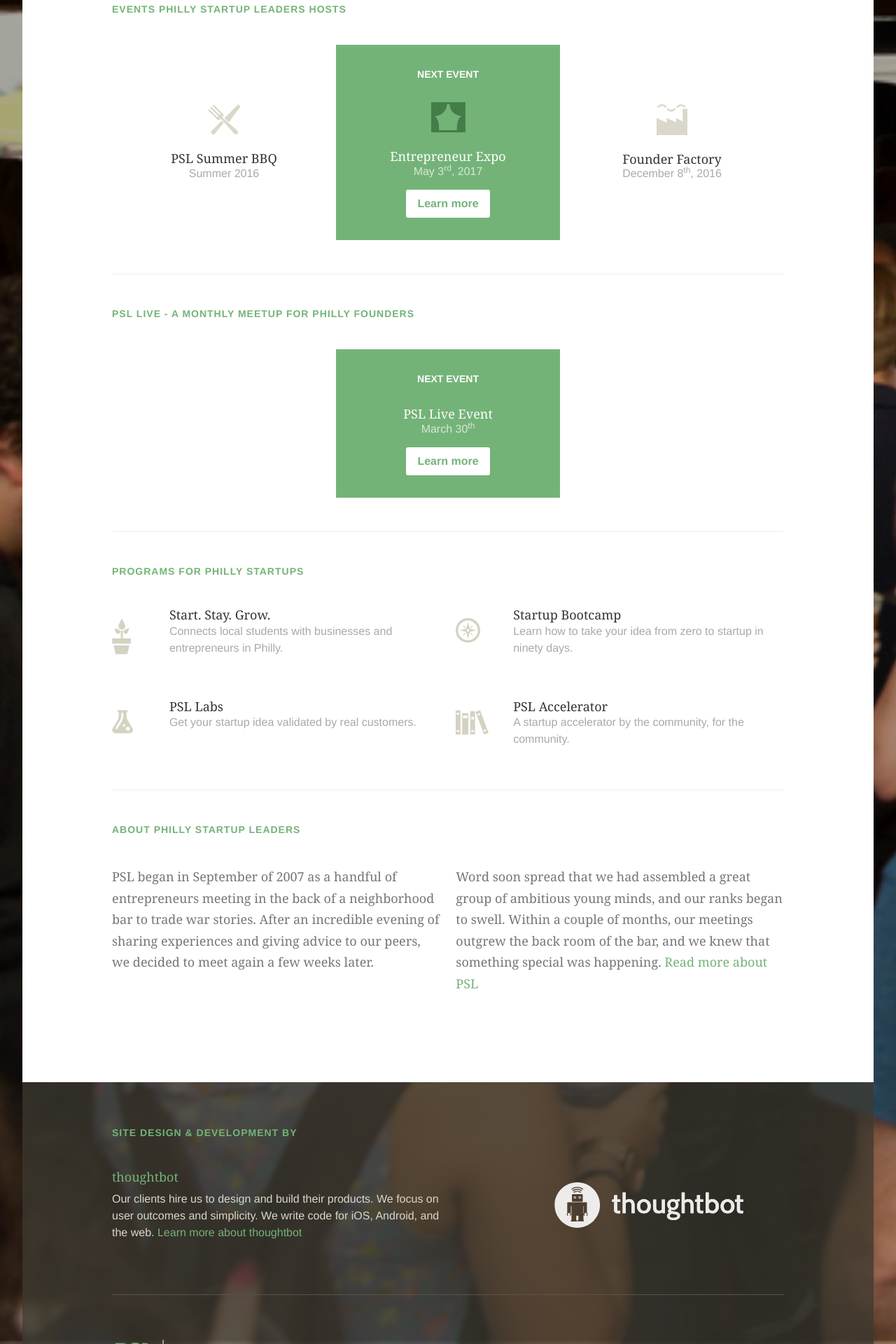
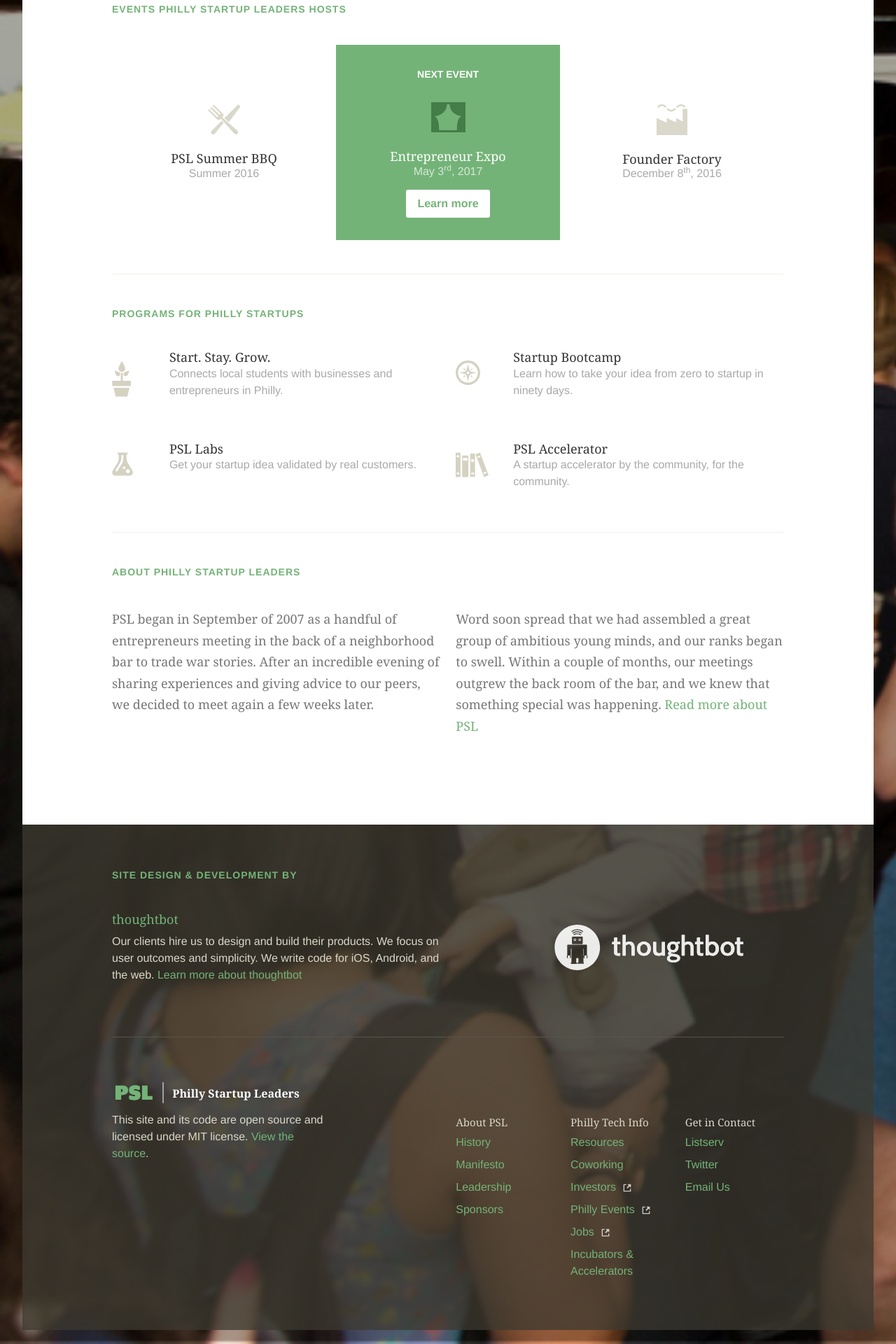
Before and after one commit to phillystartupleaders/psl, a Jekyll site: the page built from index.html, in a window 1280 px wide. Shown: the part 1121-3041 px from the top of the page at 70% size. Built offline with Jekyll 4.4.1, drawn with Linux system fonts in a browser that asks for light colours; nearby versions of some CDN libraries.

Commit message:
remove PSL Live section and add comcast logo

```diff
--- a/index.html
+++ b/index.html
@@ -41,19 +41,6 @@ sub-title: Philly Startup Leaders is the largest and most active community of te
 
         <h2>Founder Factory</h2>
         <h3>December 8<sup>th</sup>, 2016</h3>
-      </li>
-
-    </ul>
-  </article>
-
-  <article class="events">
-    <h1>PSL Live - A monthly meetup for Philly founders</h1>
-    <ul>
-
-      <li class="psl-live next-event">
-        <h2>PSL Live Event</h2>
-        <h3>March 30<sup>th</sup></h3>
-        <a href="http://www.meetup.com/psllive/">Learn more</a>
       </li>
 
     </ul>
--- a/sponsors/index.html
+++ b/sponsors/index.html
@@ -27,9 +27,9 @@ title: Our Sponsors
         </a>
       </li>
       <li>
-        <a href="http://www.startupphl.com/">
-          <img src="{{ site.baseurl }}/images/sponsors/startupphl.png" alt="StartupPHL Logo" />
-          <h2>StartupPHL</h2>
+        <a href="http://www.xfinity.com/">
+          <img src="{{ site.baseurl }}/images/sponsors/comcast.png" alt="Comcast Logo" />
+          <h2>Comcast</h2>
         </a>
       </li>
     </ul>
```
Also changed, not shown: images/sponsors/comcast.png (added), images/sponsors/morganlewis.png.
